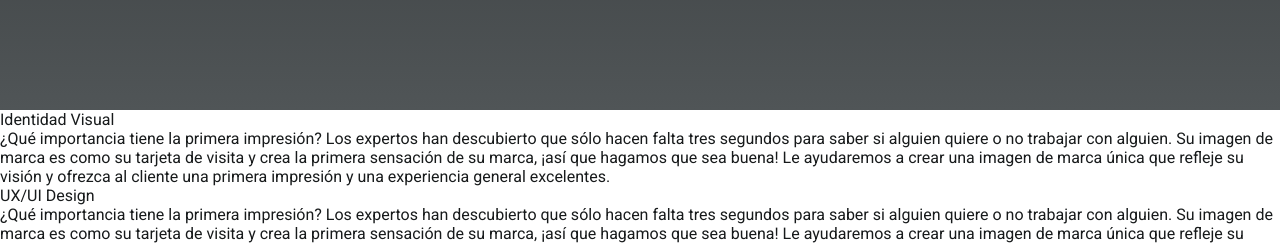
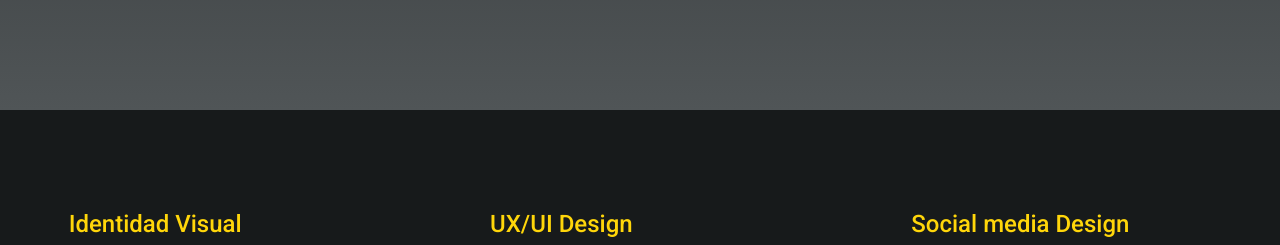
Before and after one commit to jackreategui/yaklez, a plain HTML site: page index.html in a window 1280 px wide. Shown: the part 1490-1735 px from the top of the page. Drawn offline with Linux system fonts and the light colour scheme.

Commit message:
termine la seccion de nosotros

```diff
--- a/index.html
+++ b/index.html
@@ -67,6 +67,7 @@
         </section>
 
         <section class="servicios_container">
+            <div class="servicios">
                 <div class="serv">
                     <h3 class="serv_h3">Identidad Visual</h3>
                     <p class="serv_p">¿Qué importancia tiene la primera impresión? Los expertos han descubierto que sólo hacen falta tres segundos para saber si alguien quiere o no trabajar con alguien. Su imagen de marca es como su tarjeta de visita y crea la primera sensación de su marca, ¡así que hagamos que sea buena! Le ayudaremos a crear una imagen de marca única que refleje su visión y ofrezca al cliente una primera impresión y una experiencia general excelentes.</p>
@@ -78,6 +79,7 @@
                 <div class="serv">
                     <h3 class="serv_h3">Social media Design</h3>
                     <p class="serv_p">¿Qué importancia tiene la primera impresión? Los expertos han descubierto que sólo hacen falta tres segundos para saber si alguien quiere o no trabajar con alguien. Su imagen de marca es como su tarjeta de visita y crea la primera sensación de su marca, ¡así que hagamos que sea buena! Le ayudaremos a crear una imagen de marca única que refleje su visión y ofrezca al cliente una primera impresión y una experiencia general excelentes.</p>
+                </div>
             </div>
         </section>
 
--- a/main.css
+++ b/main.css
@@ -207,6 +207,7 @@ nav, main{
     height: 100%;
 
     padding: 0 16px;
+    margin: 0 auto;
 }
 
 .proyectos_h2{
@@ -237,3 +238,48 @@ nav, main{
 
     color: var(--white);
 }
+
+.servicios_container{
+    width: 100%;
+
+    background-color: var(--black);
+}
+
+.servicios{
+    display: flex;
+    flex-wrap: wrap;
+    gap: 1em;
+    justify-content: space-around;
+    align-items: center;
+
+    width: 100%;
+    max-width: 1440px;
+
+    margin: 0 auto;
+    padding: 100px 16px;
+}
+
+.serv{
+    display: flex;
+    flex-direction: column;
+    gap: 16px;
+
+    width: 300px;
+    max-width: 400px;
+    height: 300px;
+    max-height: 500px;
+
+    color: var(--white);
+    /* margin-bottom: 50px; */
+}
+
+.serv_h3{
+    color: var(--yellow);
+    font-size: 24px;
+    font-weight: 500;
+}
+
+.serv_p{
+    font-size: 16px;
+    font-weight: 400;
+}
```
Lines whose indentation alone changed are shown as unchanged.
